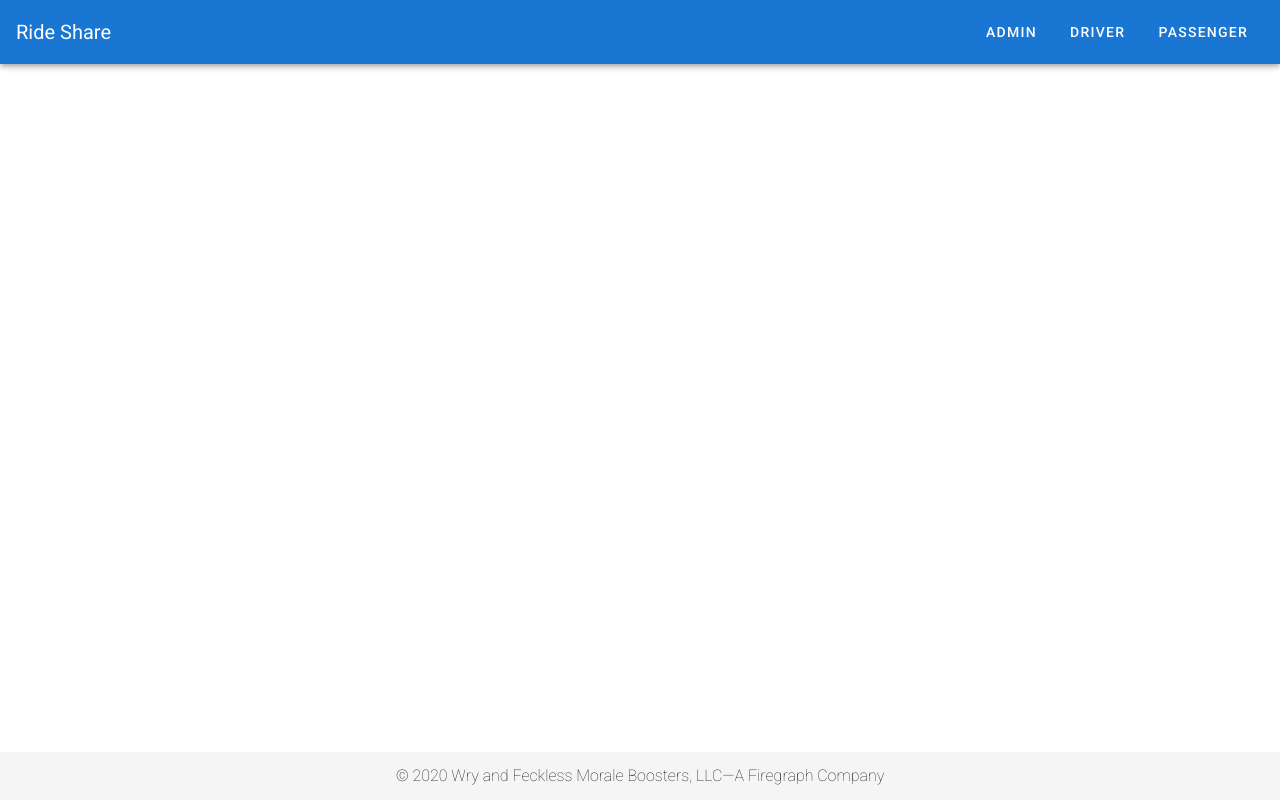
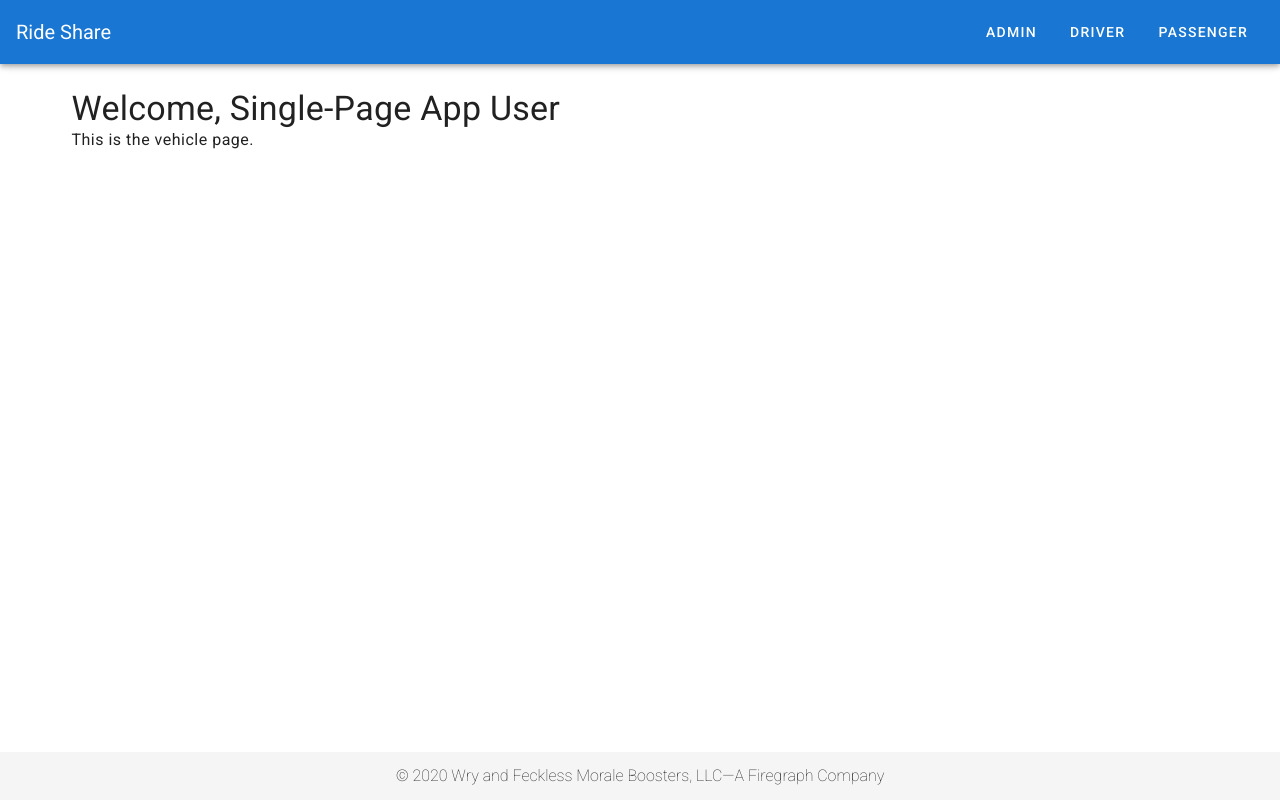
Before and after one commit to CourtneyKrisMasters/rideShare, a Vue app: page /vehicles in a window 1280 px wide. Built offline with nearby package versions, Linux system fonts and the light colour scheme.

Commit message:
added vehicles page and routes

```diff
--- /dev/null
+++ b/src/pages/Vehicles.vue
@@ -0,0 +1,9 @@
+<template>
+  <v-container>
+    <div>
+      <h4 class="display-1">Welcome, Single-Page App User</h4>
+
+      <p class="body-1">This is the vehicle page.</p>
+    </div>
+  </v-container>
+</template>
--- a/src/router.js
+++ b/src/router.js
@@ -2,12 +2,11 @@ import Vue from "vue";
 import Router from "vue-router";
 
 import Home from "./pages/Home.vue";
-//import SignIn from "./pages/SignIn.vue";
-//import SignUp from "./pages/SignUp.vue";
 import Admin from "./pages/Admin.vue";
 import Driver from "./pages/Driver.vue";
 import Passenger from "./pages/Passenger.vue";
 import Accounts from "./pages/Accounts.vue";
+import Vehicles from "./pages/Vehicles.vue";
 
 Vue.use(Router);
 
@@ -19,6 +18,7 @@ export default new Router({
     { name: "admin", path: "/admin", component: Admin },
     { name: "driver", path: "/driver", component: Driver },
     { name: "passenger", path: "/passenger", component: Passenger },
-    { name: "accounts", path: "/accounts", component: Accounts }
+    { name: "accounts", path: "/accounts", component: Accounts },
+    { name: "vehicles", path: "/vehicles", component: Vehicles }
   ]
 });
```
Also changed, not shown: 1 other file (tests, documents, lock files or other folders).
